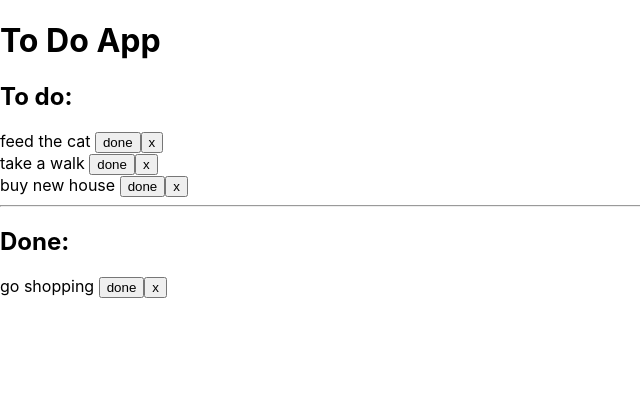
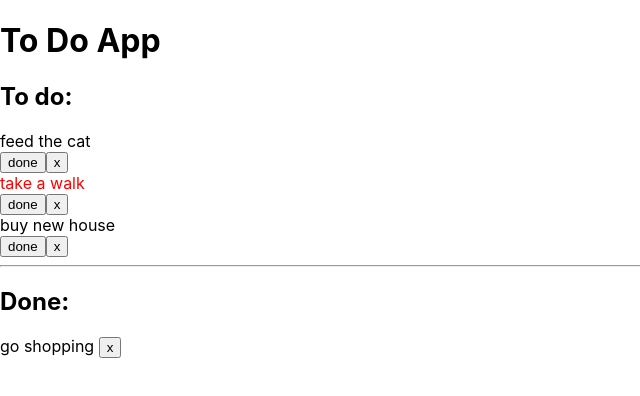
Before and after one commit to karolina-michalak/ToDoApp, a React (Create React App) app: page / in a window 1280 px wide. Shown: the top 396 px of the page, without its empty margins (0-640 px from the left). Built offline with nearby package versions, Linux system fonts and the light colour scheme.

Commit message:
changing color to red when important

```diff
--- a/src/components/Todo.js
+++ b/src/components/Todo.js
@@ -2,10 +2,24 @@ import React from 'react';
 
 const Todo = props => {
 
+    const importantColor = {
+        color: 'red'
+    }
+
+    const {text, date, id, active, important, finishDate} = props.task;
+
+    if(active){
     return(
         <div>
-            {props.task.text} <button>done</button><button>x</button>
+            <div style={important ? importantColor : null}>{props.task.text}</div><button>done</button><button>x</button>
         </div>
-    )
+    )}
+    else{
+        return(
+            <div>
+            {props.task.text} <button>x</button>
+        </div>
+        )
+    }
 }
 export default Todo
```
